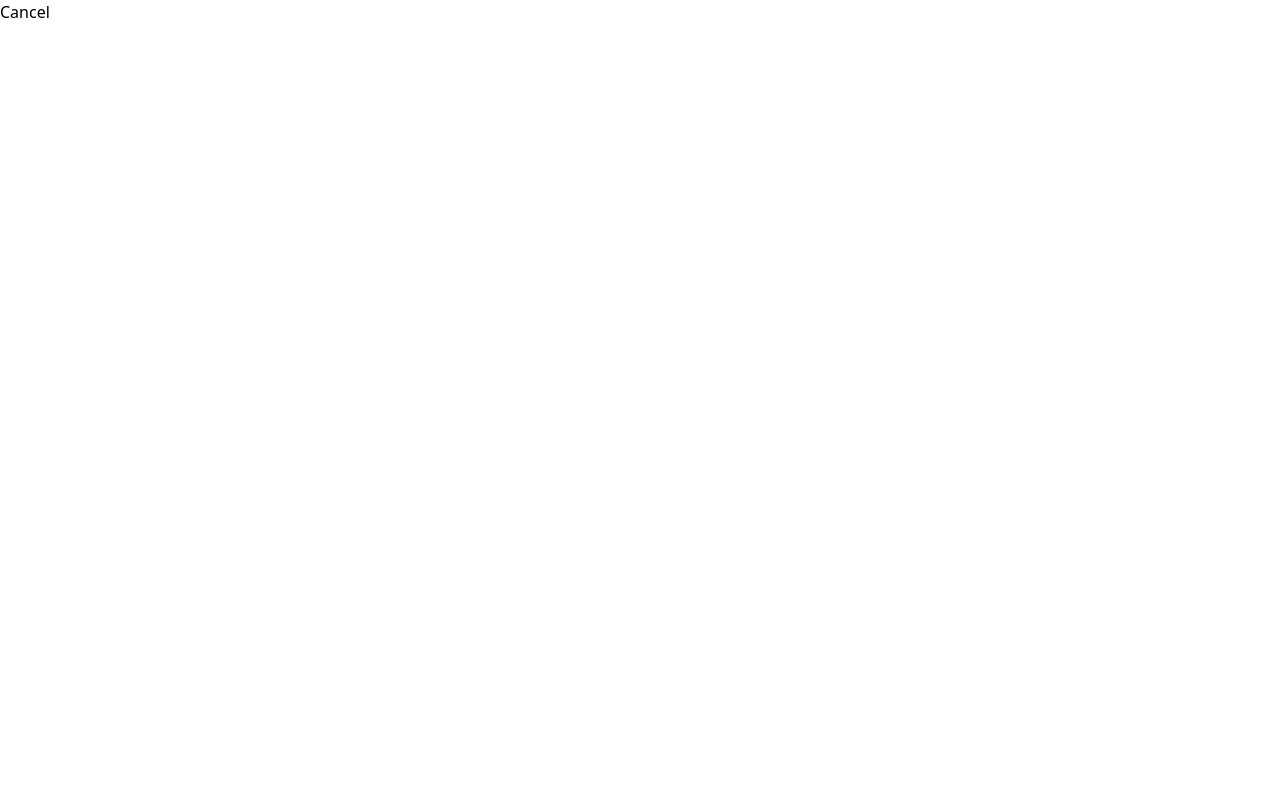
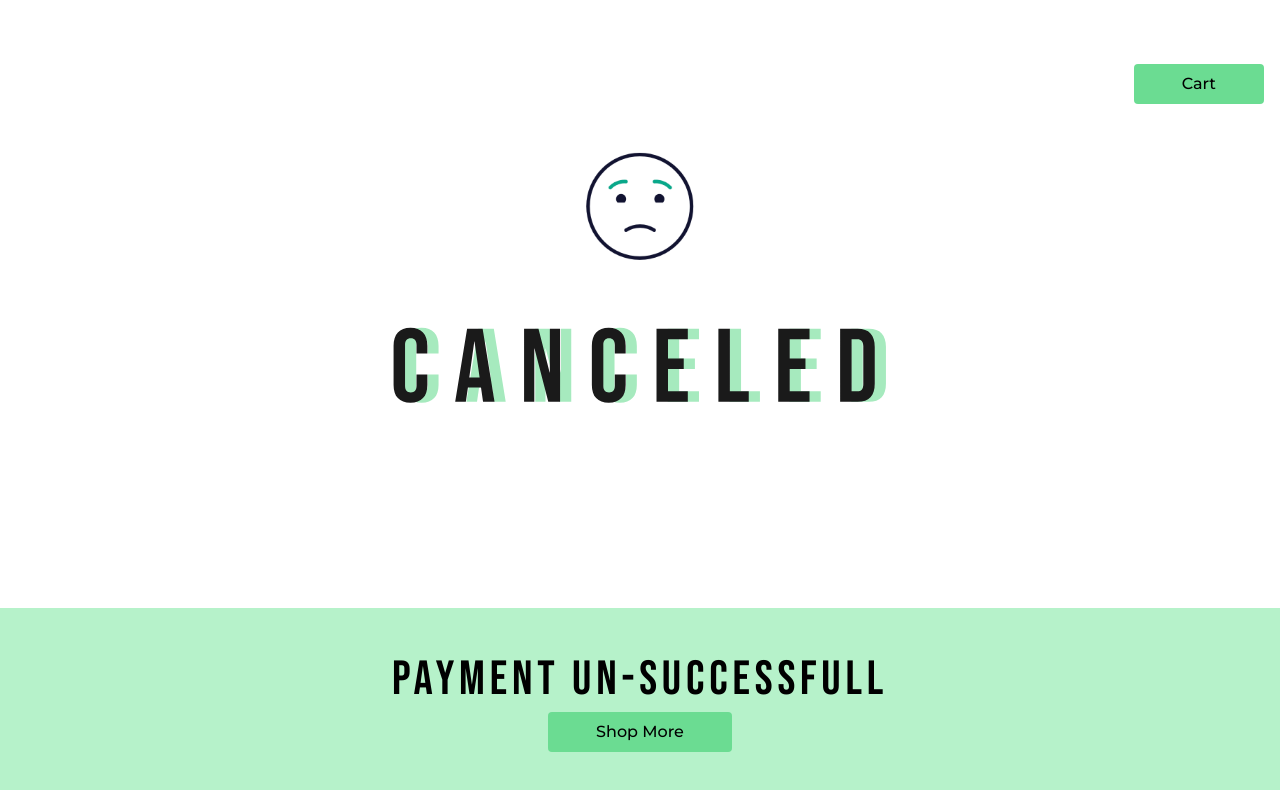
Before and after one commit to asfundmirza/bikea, a React (Create React App) app in the folder my-app/: page /cancel in a window 1280 px wide. Shown: the top 790 px of the page. Built offline with nearby package versions, Linux system fonts and the light colour scheme.

Commit message:
added some changes in the cancel and success

```diff
--- a/my-app/src/components/Cancel.js
+++ b/my-app/src/components/Cancel.js
@@ -1,7 +1,46 @@
 import React from "react";
+import Sad from "../animations/sad.gif";
+import Canceled from "../images/canceled.svg";
+import { Link } from "react-router-dom";
+const Cancel = () => {
+  return (
+    <div className="w-full h-[100vh] pt-12">
+      {/* Button */}
 
-const Cancel = () => {
-  return <div>Cancel</div>;
+      <div className=" w-full flex justify-end px-4 py-4">
+        <Link to={"/cart"}>
+          <button className="py-2 px-12 rounded-[4px] font-body font-medium bg-buttonGreen hover:bg-customGreen">
+            Cart
+          </button>
+        </Link>
+      </div>
+
+      {/* Animation */}
+      <div className="flex w-full flex-row items-center justify-center py-[2rem] md:py-[1rem]">
+        <img src={Sad} width={140} alt="Confetti" />
+      </div>
+
+      {/* Thanks */}
+
+      <div className="flex w-full justify-center text-xl px-6 md:px-0 py-[2rem] md:py-[1rem]">
+        <img src={Canceled} width={500} alt="Canceled" />
+      </div>
+
+      {/* Order confirmation */}
+      <div className=" absolute bottom-0 right-0 flex w-full flex-col items-center justify-center py-[3rem]  px-2  bg-customGreen space-y-2 ">
+        <h1 className="font-heading text-3xl md:text-5xl text-center tracking-[0.3rem] md:tracking=[0.6rem]">
+          Payment<span>{"  "} </span> Un-successfull
+        </h1>
+        <div className=" w-full flex justify-center  ">
+          <Link to={"/model"}>
+            <button className="py-2 px-12 rounded-[4px] font-body font-medium bg-buttonGreen hover:bg-customGreen">
+              Shop More
+            </button>
+          </Link>
+        </div>
+      </div>
+    </div>
+  );
 };
 
 export default Cancel;
--- a/my-app/src/components/Success.js
+++ b/my-app/src/components/Success.js
@@ -2,9 +2,7 @@ import React from "react";
 import Confetti from "../animations/confetti.gif";
 import Thanks from "../images/thanks.svg";
 import { Link } from "react-router-dom";
-import { useNavigate } from "react-router-dom";
 const Success = () => {
-  let navigate = useNavigate();
   return (
     <div className="w-full h-[100vh] pt-12">
       {/* Button */}
@@ -30,7 +28,7 @@ const Success = () => {
 
       {/* Order confirmation */}
       <div className=" absolute bottom-0 right-0 flex w-full flex-col items-center py-[3rem] md:py-[3rem] px-2 md:px-0 justify-center bg-customGreen space-y-2">
-        <h1 className="font-heading text-3xl md:text-5xl tracking-[0.3rem] md:tracking=[0.6rem]">
+        <h1 className="font-heading text-3xl md:text-5xl text-center tracking-[0.3rem] md:tracking=[0.6rem]">
           Your order is placed
         </h1>
         <h2 className="font-body font-medium text-md text-center md:text-xl ">
```
Also changed, not shown: my-app/src/animations/sad.gif (added), my-app/src/images/canceled.svg (added).
